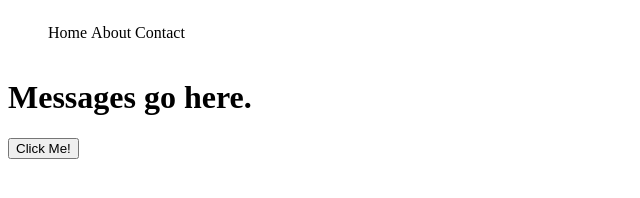
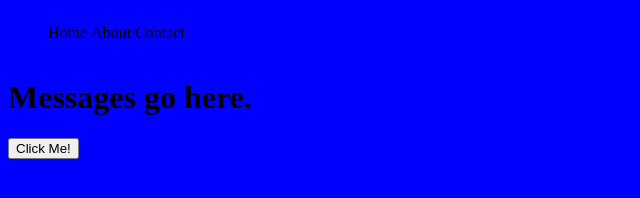
Before and after one commit to kmora3/events-intro, a plain HTML site: page index.html in a window 1280 px wide. Shown: the whole page, without its empty margins (0-640 px from the left). Drawn offline with Linux system fonts and the light colour scheme.

Commit message:
added blue backgournd

```diff
--- a/index.html
+++ b/index.html
@@ -7,6 +7,10 @@
       ul, li {
         display: inline-block;
         list-style: none;
+      }
+
+      body {
+        background: blue;
       }
     </style>
   </head>
```
